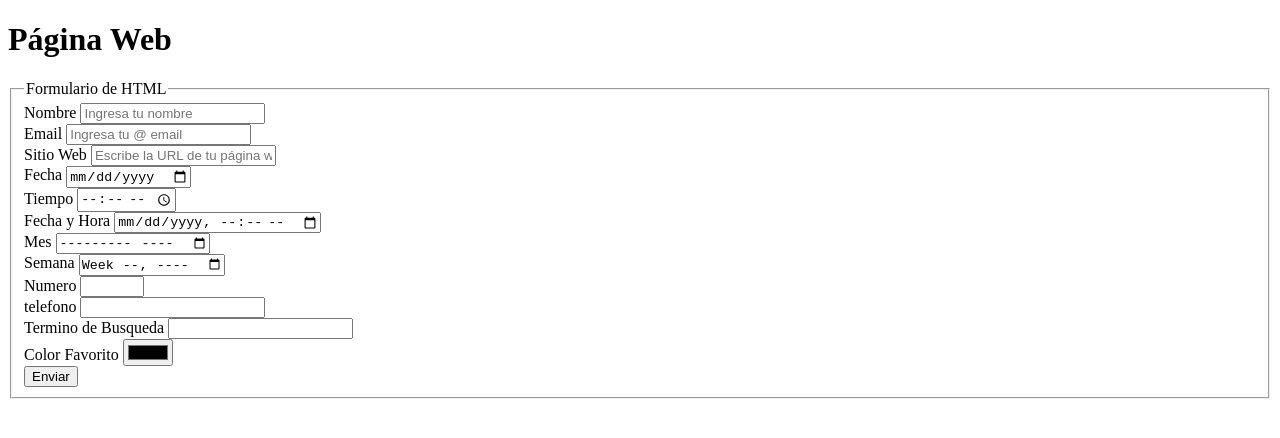
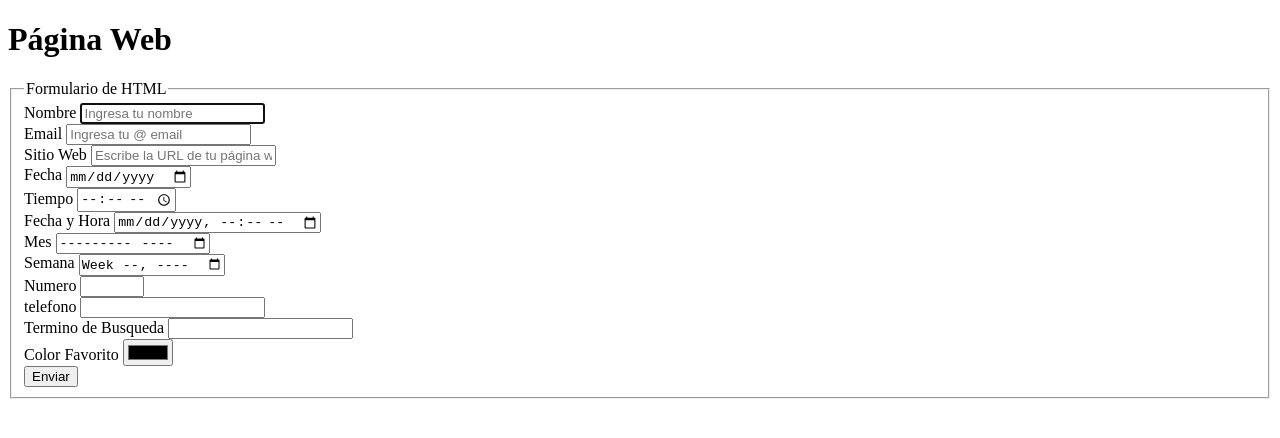
Before and after one commit to salvadorpulido-commits/salvadorpulido-commits.github.io, a plain HTML site: page EjerciciosHtml/Boletin02/Ej5_form_de_prueba_html5.html in a window 1280 px wide. Drawn offline with Linux system fonts and the light colour scheme.

Commit message:
correccion ejercicio 5

```diff
--- a/EjerciciosHtml/Boletin02/Ej5_form_de_prueba_html5.html
+++ b/EjerciciosHtml/Boletin02/Ej5_form_de_prueba_html5.html
@@ -39,7 +39,7 @@
             <legend>Formulario de HTML</legend>
 
             <label for="nombre">Nombre</label>
-            <input type="text" name="nombre" id="nombre" placeholder="Ingresa tu nombre" required>
+            <input type="text" name="nombre" id="nombre" placeholder="Ingresa tu nombre" required autofocus>
             <br>
             <label for="email">Email</label>
             <input type="email" name="email" id="email" placeholder="Ingresa tu @ email" required>
```
